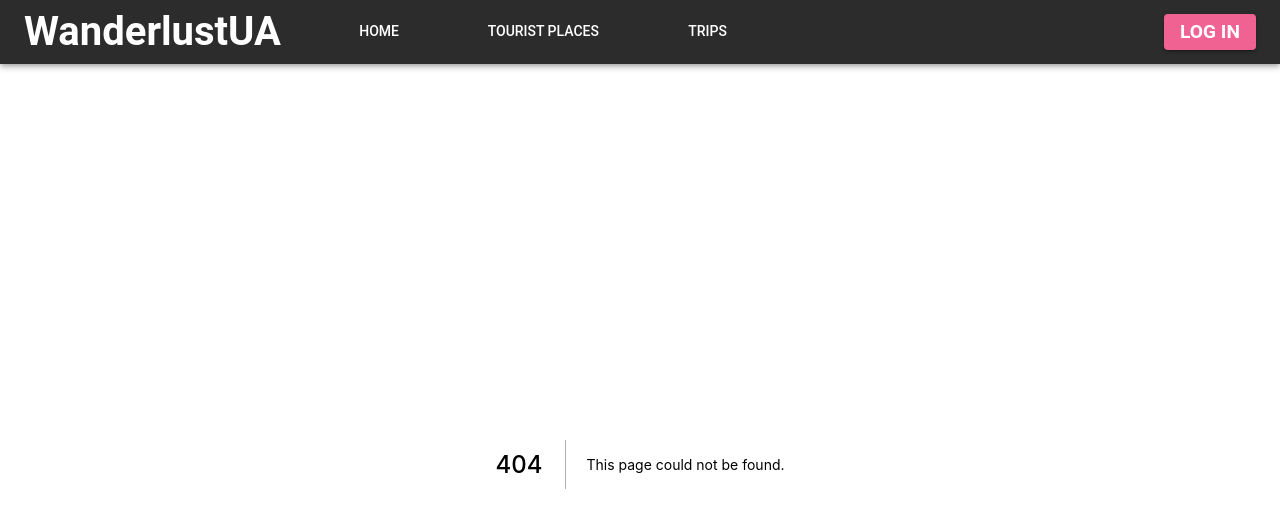
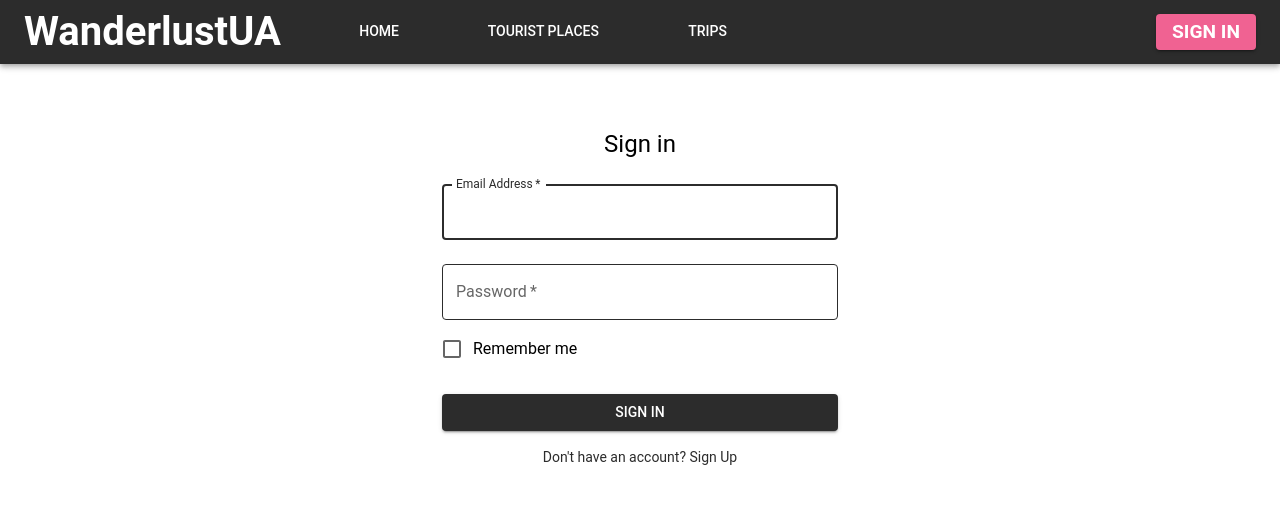
Before and after one commit to IvanRozb/WanderlustUA.front, a Next.js app: page /sign-in in a window 1280 px wide. Before the commit this address had no page. Shown: the top 512 px of the page. Built offline with nearby package versions, Linux system fonts and the light colour scheme.

Commit message:
Added SighIn page

```diff
--- a/src/modules/header/components/navTabs/index.tsx
+++ b/src/modules/header/components/navTabs/index.tsx
@@ -2,7 +2,6 @@ import Link from "next/link";
 import {Tab, Tabs} from "@mui/material";
 import {SyntheticEvent, useState} from "react";
 import {makeStyles} from "@mui/styles";
-import theme from "@/helpers/theme";
 
 const useStyles = makeStyles({
     tabs: {
--- a/src/modules/header/components/login/index.tsx
+++ b/src/modules/header/components/sign-in/index.tsx
@@ -1,10 +1,10 @@
 import Link from "next/link";
 import {Button, Typography} from "@mui/material";
 
-export default function Login(){
+export default function SignIn(){
     return <Button variant="contained" color={"secondary"}>
-        <Link href={"/login"}>
-            <Typography variant={"h4"} sx={{cursor: "pointer"}}>Log in</Typography>
+        <Link href={"/sign-in"}>
+            <Typography variant={"h4"} sx={{cursor: "pointer"}}>Sign In</Typography>
         </Link>
     </Button>
 }
--- a/src/modules/header/index.tsx
+++ b/src/modules/header/index.tsx
@@ -1,7 +1,7 @@
 import {AppBar, Container, Toolbar} from "@mui/material";
 import Logo from "@/modules/header/components/logo";
 import NavTabs from "@/modules/header/components/navTabs";
-import Login from "src/modules/header/components/login";
+import SignIn from "src/modules/header/components/sign-in";
 
 export default function Header() {
     return (
@@ -10,7 +10,7 @@ export default function Header() {
                 <Toolbar disableGutters>
                     <Logo />
                     <NavTabs/>
-                    <Login/>
+                    <SignIn/>
                 </Toolbar>
             </Container>
         </AppBar>
--- a/src/pages/login.tsx
+++ /dev/null
@@ -1,3 +0,0 @@
-export default function LoginPage(){
-    return <></>
-}
--- /dev/null
+++ b/src/pages/sign-in.tsx
@@ -0,0 +1,114 @@
+import Button from "@mui/material/Button";
+import TextField from "@mui/material/TextField";
+import FormControlLabel from "@mui/material/FormControlLabel";
+import Checkbox from "@mui/material/Checkbox";
+import Link from "@mui/material/Link";
+import Grid from "@mui/material/Grid";
+import Box from "@mui/material/Box";
+import Typography from "@mui/material/Typography";
+import Container from "@mui/material/Container";
+import React from "react";
+import {styled} from "@mui/styles";
+import theme from "@/helpers/theme";
+
+
+const CssTextField = styled(TextField)({
+    '& label.Mui-focused': {
+        color: theme.palette.primary.main,
+    },
+    '& .MuiInput-underline:after': {
+        borderBottomColor: theme.palette.primary.main,
+    },
+    '& .MuiOutlinedInput-root': {
+        '& fieldset': {
+            borderColor: theme.palette.primary.main,
+        },
+        '&:hover fieldset': {
+            borderColor: theme.palette.primary.light,
+        },
+        '&.Mui-focused fieldset': {
+            borderColor: theme.palette.primary.main,
+        },
+    },
+});
+
+export default function SignIn() {
+    const handleSubmit = (event:React.FormEvent<HTMLFormElement>) => {
+        event.preventDefault();
+        const data = new FormData(event.currentTarget);
+        console.log({
+            email: data.get("email"),
+            password: data.get("password"),
+        });
+    };
+
+    const [showPassword, setShowPassword] = React.useState(false);
+
+    const handleClickShowPassword = () => setShowPassword((show) => !show);
+
+    const handleMouseDownPassword = (event: React.MouseEvent<HTMLButtonElement>) => {
+        event.preventDefault();
+    };
+
+    return (
+        <Container component="main" maxWidth="xs">
+            <Box
+                sx={{
+                    marginTop: 8,
+                    display: "flex",
+                    flexDirection: "column",
+                    alignItems: "center",
+                }}
+            >
+                <Typography component="h1" variant="h5">
+                    Sign in
+                </Typography>
+                <Box component="form" onSubmit={handleSubmit} noValidate sx={{ mt: 1 }}>
+                    <CssTextField
+                        margin="normal"
+                        required
+                        fullWidth
+                        id="email"
+                        label="Email Address"
+                        name="email"
+                        autoComplete="email"
+                        autoFocus
+                        color={"primary"}
+                        sx={{ input: { color: theme.palette.primary.main } }}
+                    />
+                    <CssTextField
+                        margin="normal"
+                        required
+                        fullWidth
+                        name="password"
+                        label="Password"
+                        type="password"
+                        id="password"
+                        autoComplete="current-password"
+                        color={"primary"}
+                        sx={{ input: { color: theme.palette.primary.main } }}
+                    />
+                    <FormControlLabel
+                        control={<Checkbox value="remember" color="primary" />}
+                        label="Remember me"
+                    />
+                    <Button
+                        type="submit"
+                        fullWidth
+                        variant="contained"
+                        sx={{ mt: 3, mb: 2 }}
+                    >
+                        Sign In
+                    </Button>
+                    <Grid container justifyContent={"center"}>
+                        <Grid item>
+                            <Link href="#" variant="body2">
+                                {"Don't have an account? Sign Up"}
+                            </Link>
+                        </Grid>
+                    </Grid>
+                </Box>
+            </Box>
+        </Container>
+    );
+}
```
